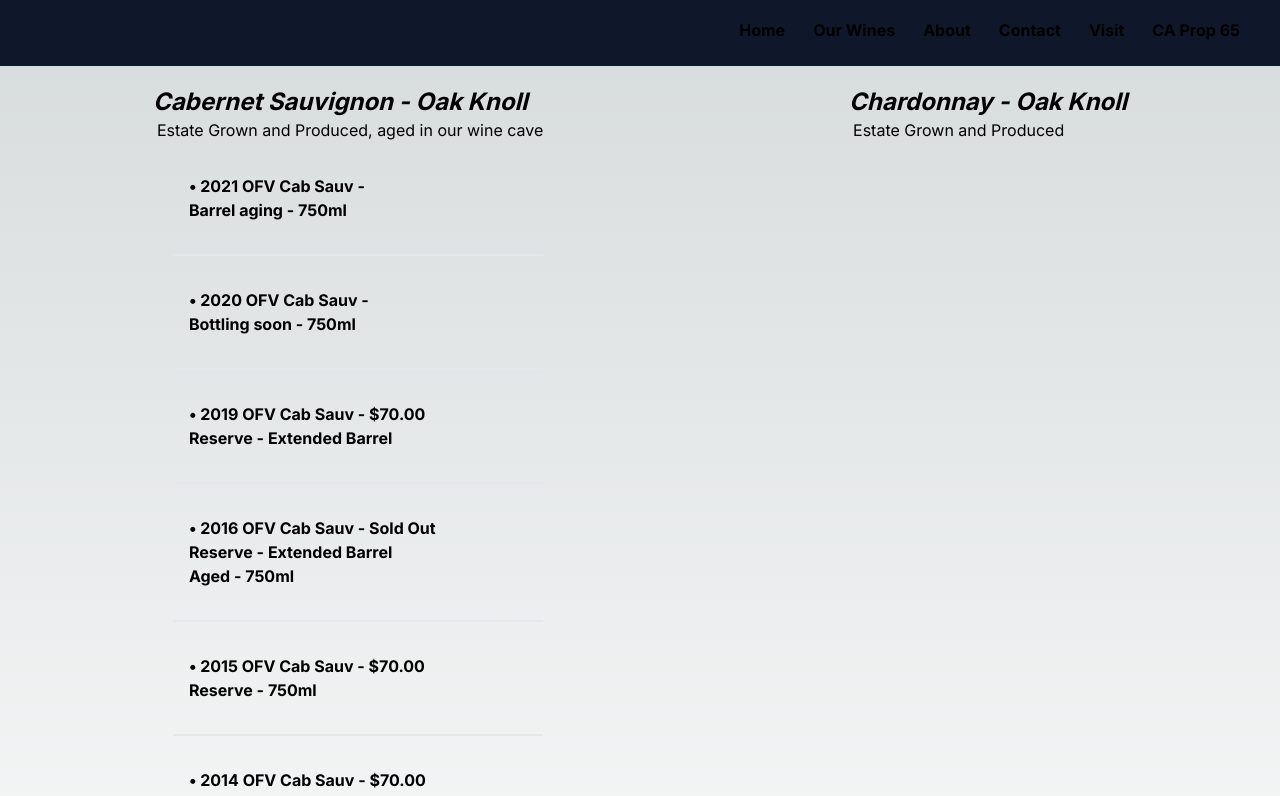
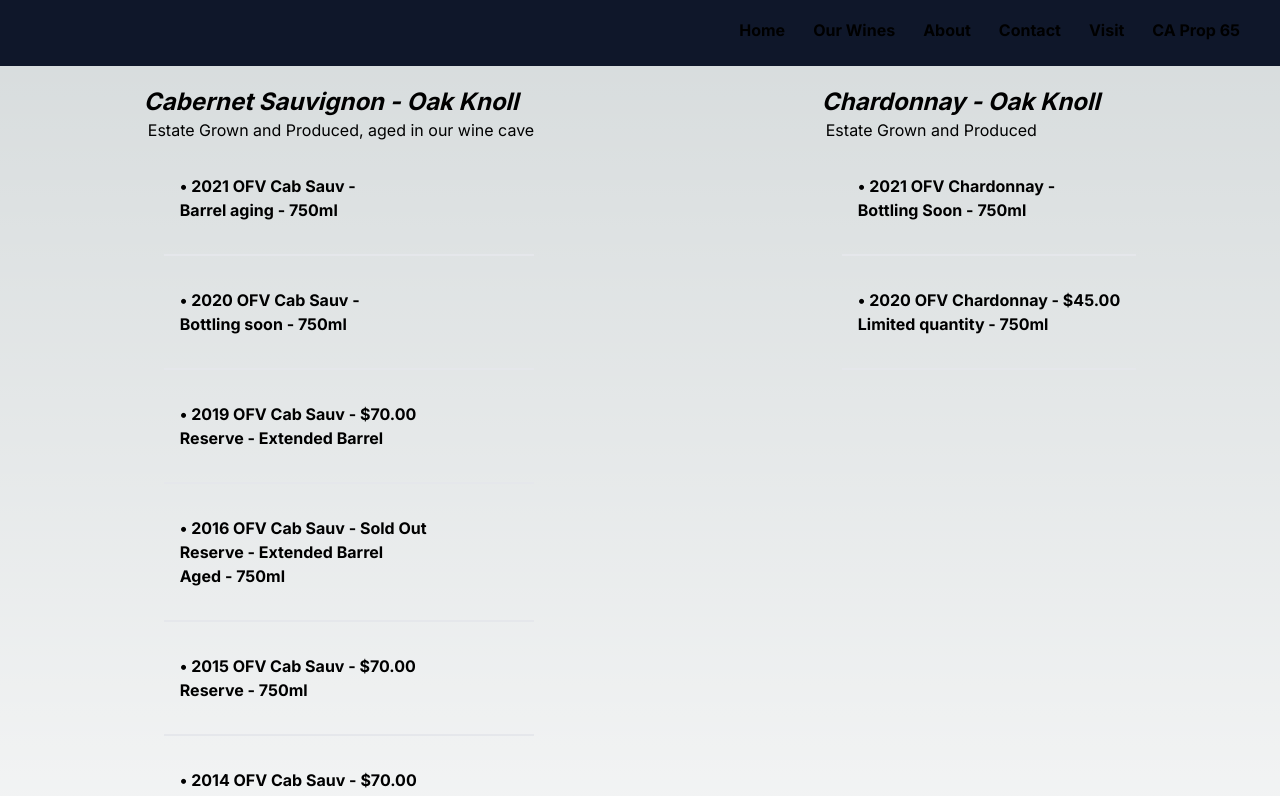
Before and after one commit to JWCTempleton/ofv-nextjs, a Next.js app: page /wines in a window 1280 px wide. Shown: the top 796 px of the page. Built offline with nearby package versions, Linux system fonts and the light colour scheme.

Commit message:
Add remaining wines on wine menu list

```diff
--- /dev/null
+++ b/app/ui/WineCard.tsx
@@ -0,0 +1,19 @@
+export default function WineCard(wine: {
+  name: string;
+  price: string | null;
+  description1: string;
+  description2: string | undefined;
+}) {
+  return (
+    <div
+      key={wine.name}
+      className="ml-5 border-b-2 rounded rounded-b-none p-4 pt-8 pb-8 hover:bg-sky-700 font-bold last:mb-8"
+    >
+      <p>
+        &#x2022; {wine.name} - {wine.price && `${wine.price}`}
+      </p>
+      <p>{wine.description1}</p>
+      {wine.description2 && <p>{wine.description2}</p>}
+    </div>
+  );
+}
--- a/app/wines/page.tsx
+++ b/app/wines/page.tsx
@@ -1,3 +1,5 @@
+import WineCard from "../ui/WineCard";
+
 const cabSauv = [
   {
     name: "2021 OFV Cab Sauv",
@@ -47,6 +49,7 @@ const Chard = [
     name: "2021 OFV Chardonnay",
     description1: "Bottling Soon - 750ml",
     price: null,
+    description2: undefined,
   },
   {
     name: "2020 OFV Chardonnay",
@@ -67,22 +70,30 @@ export default function Page() {
         </p>
         {cabSauv.map((w) => {
           return (
-            <div
+            <WineCard
               key={w.name}
-              className="ml-5 border-b-2 rounded rounded-b-none p-4 pt-8 pb-8 hover:bg-sky-700 font-bold"
-            >
-              <p>
-                &#x2022; {w.name} - {w.price && `${w.price}`}
-              </p>
-              <p>{w.description1}</p>
-              {w.description2 && <p>{w.description2}</p>}
-            </div>
+              name={w.name}
+              price={w.price}
+              description1={w.description1}
+              description2={w.description2}
+            />
           );
         })}
       </div>
       <div className="">
         <h1 className="text-2xl font-bold italic">Chardonnay - Oak Knoll</h1>
         <p className="ml-1">Estate Grown and Produced</p>
+        {Chard.map((w) => {
+          return (
+            <WineCard
+              key={w.name}
+              name={w.name}
+              price={w.price}
+              description1={w.description1}
+              description2={w.description2}
+            />
+          );
+        })}
       </div>
     </div>
   );
```
